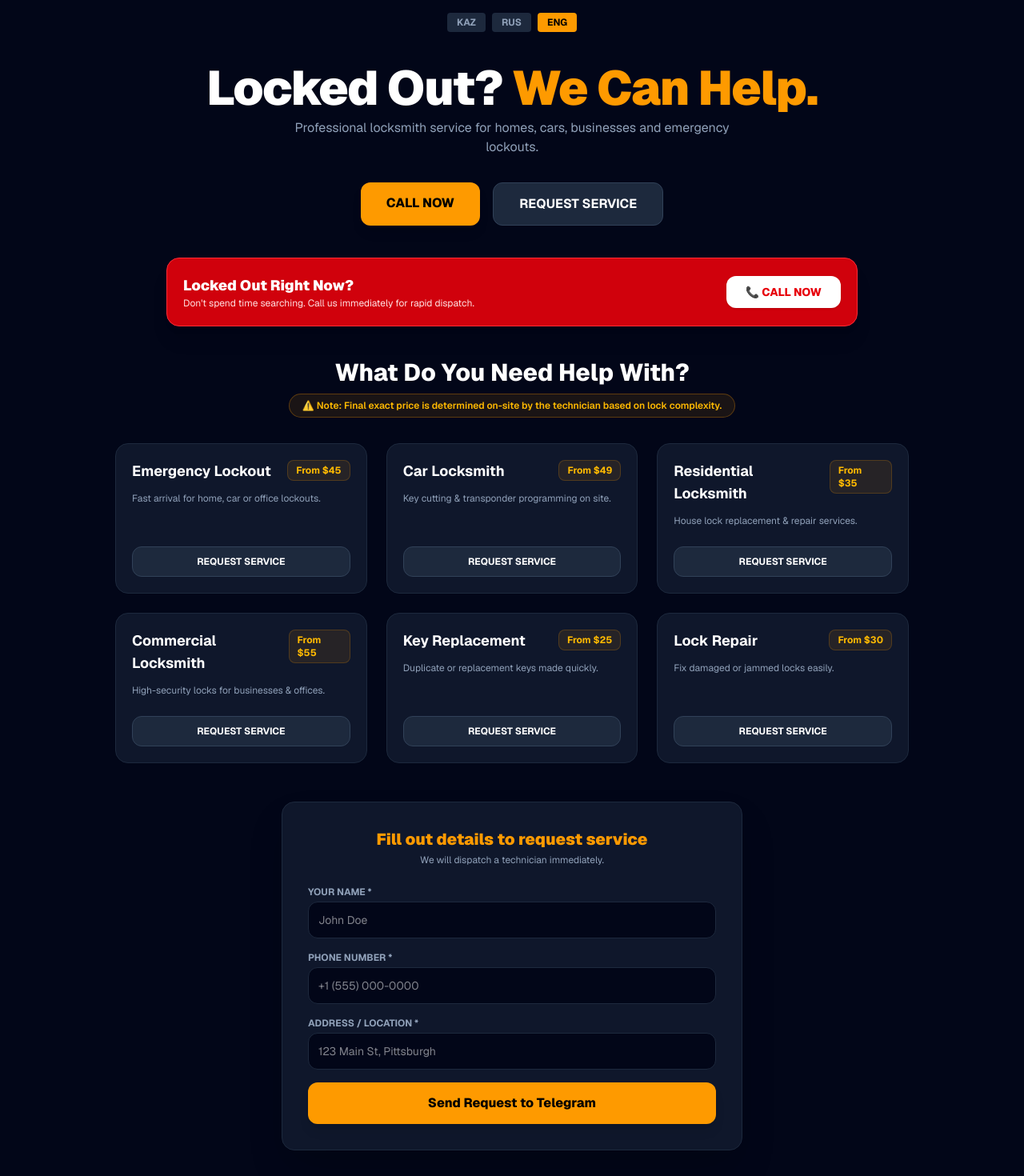
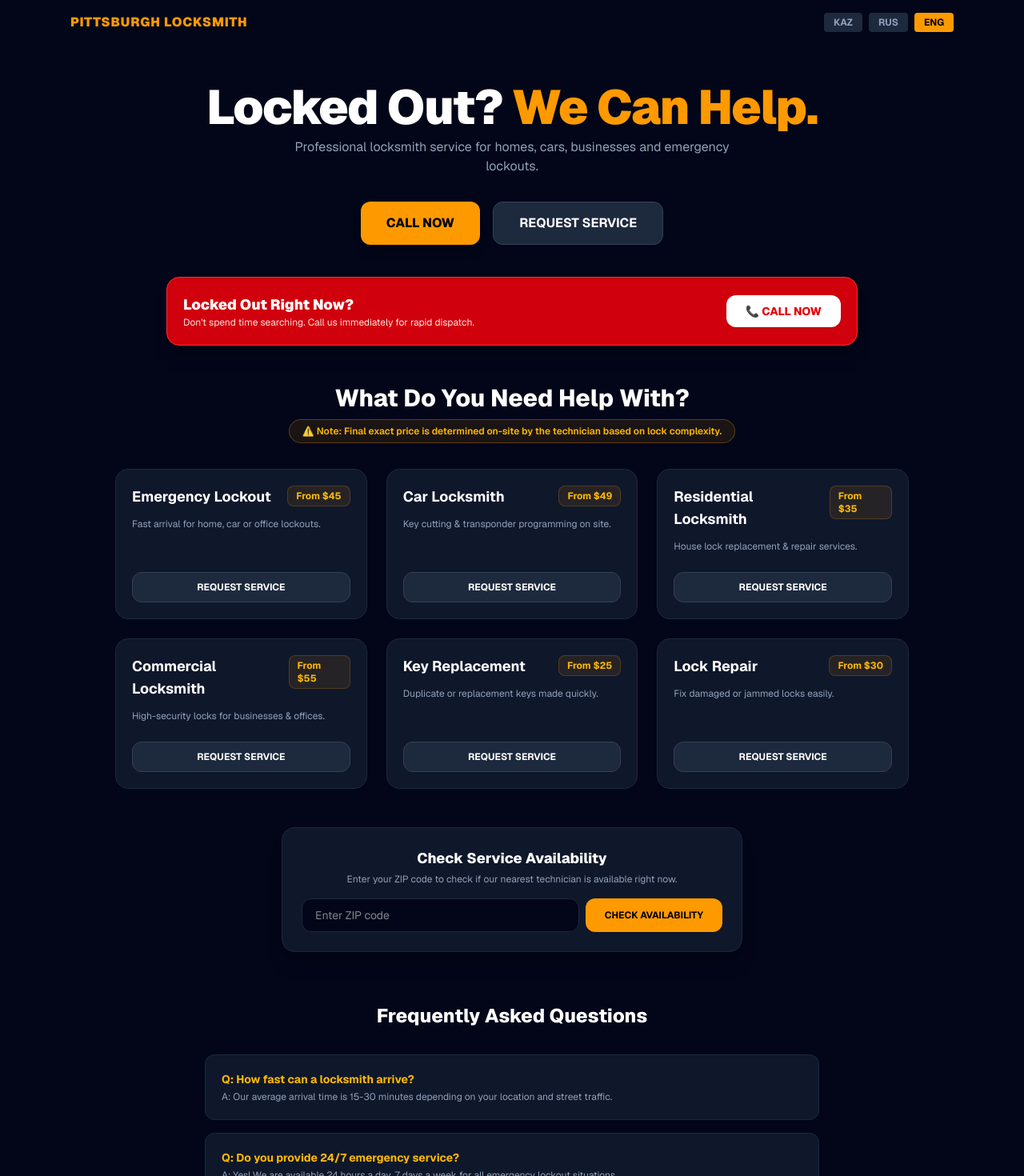
Before and after one commit to bagdatabishev-alt/pittsburgh-locksmith, a Next.js app: page / in a window 1280 px wide. Shown: the top 1470 px of the page at 80% size. Built offline with nearby package versions, Linux system fonts and the light colour scheme.

Commit message:
Restore original modal design with FAQ and multilingual support

```diff
--- a/app/page.tsx
+++ b/app/page.tsx
@@ -4,12 +4,20 @@ import { useState } from 'react';
 
 export default function Home() {
   const [lang, setLang] = useState<'KAZ' | 'RUS' | 'ENG'>('ENG');
-  const [selectedService, setSelectedService] = useState<string | null>(null);
+  const [modalType, setModalType] = useState<'contact' | 'request' | null>(null);
+  const [selectedService, setSelectedService] = useState('General Request');
+
+  // Form states
   const [name, setName] = useState('');
   const [phone, setPhone] = useState('');
   const [address, setAddress] = useState('');
+  const [note, setNote] = useState('');
   const [loading, setLoading] = useState(false);
   const [status, setStatus] = useState('');
+
+  // ZIP Code checker states
+  const [zipCode, setZipCode] = useState('');
+  const [zipStatus, setZipStatus] = useState<string | null>(null);
 
   const t = {
     ENG: {
@@ -22,13 +30,10 @@ export default function Home() {
       bannerDesc: "Don't spend time searching. Call us immediately for rapid dispatch.",
       whatNeeded: "What Do You Need Help With?",
       note: "Note: Final exact price is determined on-site by the technician based on lock complexity.",
-      formTitle: "Fill out details to request service",
-      formSub: "We will dispatch a technician immediately.",
-      yourName: "Your Name *",
-      phoneNum: "Phone Number *",
-      addressLoc: "Address / Location *",
-      sendBtn: "Send Request to Telegram",
-      sending: "Sending Request...",
+      zipTitle: "Check Service Availability",
+      zipSub: "Enter your ZIP code to check if our nearest technician is available right now.",
+      zipBtn: "CHECK AVAILABILITY",
+      faqTitle: "Frequently Asked Questions",
       services: [
         { title: 'Emergency Lockout', desc: 'Fast arrival for home, car or office lockouts.', price: 'From $45' },
         { title: 'Car Locksmith', desc: 'Key cutting & transponder programming on site.', price: 'From $49' },
@@ -36,6 +41,11 @@ export default function Home() {
         { title: 'Commercial Locksmith', desc: 'High-security locks for businesses & offices.', price: 'From $55' },
         { title: 'Key Replacement', desc: 'Duplicate or replacement keys made quickly.', price: 'From $25' },
         { title: 'Lock Repair', desc: 'Fix damaged or jammed locks easily.', price: 'From $30' }
+      ],
+      faqs: [
+        { q: "How fast can a locksmith arrive?", a: "Our average arrival time is 15-30 minutes depending on your location and street traffic." },
+        { q: "Do you provide 24/7 emergency service?", a: "Yes! We are available 24 hours a day, 7 days a week for all emergency lockout situations." },
+        { q: "Can you unlock high-security car locks?", a: "Absolutely! Our technicians are equipped with modern tools to handle almost all car models." }
       ]
     },
     RUS: {
@@ -48,13 +58,10 @@ export default function Home() {
       bannerDesc: "Не тратьте время на поиски. Позвоните нам для срочного выезда.",
       whatNeeded: "Какая помощь вам нужна?",
       note: "Примечание: Точная цена определяется мастером на месте в зависимости от сложности.",
-      formTitle: "Заполните данные для заказа",
-      formSub: "Мы отправим мастера немедленно.",
-      yourName: "Ваше Имя *",
-      phoneNum: "Номер Телефона *",
-      addressLoc: "Адрес / Местоположение *",
-      sendBtn: "Отправить запрос в Telegram",
-      sending: "Отправка...",
+      zipTitle: "Проверить доступность сервиса",
+      zipSub: "Введите свой ZIP код, чтобы проверить доступность мастера рядом с вами.",
+      zipBtn: "ПРОВЕРИТЬ",
+      faqTitle: "Часто задаваемые вопросы",
       services: [
         { title: 'Emergency Lockout', desc: 'Быстрый выезд при блокировке дома, авто или офиса.', price: 'От $45' },
         { title: 'Car Locksmith', desc: 'Нарезка ключей и программирование на месте.', price: 'От $49' },
@@ -62,50 +69,61 @@ export default function Home() {
         { title: 'Commercial Locksmith', desc: 'Замки повышенной безопасности для бизнеса.', price: 'От $55' },
         { title: 'Key Replacement', desc: 'Дубликаты или замена ключей.', price: 'От $25' },
         { title: 'Lock Repair', desc: 'Ремонт поврежденных или заклинивших замков.', price: 'От $30' }
+      ],
+      faqs: [
+        { q: "Как быстро приезжает мастер?", a: "Среднее время прибытия составляет 15-30 минут в зависимости от вашего местоположения." },
+        { q: "Работаете ли вы 24/7?", a: "Да! Мы доступны 24 часа в сутки, 7 дней в неделю для любых экстренных вызовов." },
+        { q: "Можете ли вы открыть современные авто?", a: "Конечно! Наши специалисты оснащены современным оборудованием для любых машин." }
       ]
     },
     KAZ: {
-      title1: "Құлыптаулы ма?",
+      title1: "Есікті аша алмай тұрсыз ба?",
       title2: "Біз көмектесеміз.",
-      subtitle: "Үйлерге, көліктерге, бизнеске және шұғал жағдайларға арналған кәсіби ұста қызметі.",
+      subtitle: "Үйге, көлікке, бизнеске арналған кәсіби құлып және кілт қызметтері.",
       callNow: "ҚОҢЫРАУ ШАЛУ",
-      reqService: "ҚЫЗМЕТ СҰРАУ",
-      bannerTitle: "Қазір далада қалдыңыз ба?",
-      bannerDesc: "Уақыт жоғалтпаңыз. Жедел көмек үшін бізге бірден қоңырау шалыңыз.",
+      reqService: "ҚЫЗМЕТКЕ ТАПСЫРЫС БЕРУ",
+      bannerTitle: "Дәл қазір есікті аша алмай тұрсыз ба?",
+      bannerDesc: "Уақыт жоғалтпаңыз. Жедел түрде бізге хабарласыңыз.",
       whatNeeded: "Сізге қандай көмек керек?",
-      note: "Ескерту: Нақты бағаны мастер келген соң құлыптың күрделілігіне қарай анықтайды.",
-      formTitle: "Тапсырыс беру үшін мәліметтерді толтырыңыз",
-      formSub: "Біз бірден маэстерді жібереміз.",
-      yourName: "Аты-жөніңіз *",
-      phoneNum: "Телефон нөмірі *",
-      addressLoc: "Мекенжайыңыз *",
-      sendBtn: "Telegram-ға жіберу",
-      sending: "Жіберілуде...",
+      note: "Ескерту: Нақты бағаны маман келген соң құлыптың күрделілігіне қарай анықтайды.",
+      zipTitle: "Қызметтің қолжетімділігін тексеру",
+      zipSub: "Жақыныңызда маманның бар-жоғын білу үшін ZIP кодыңызды енгізіңіз.",
+      zipBtn: "ТЕКСЕРУ",
+      faqTitle: "Жиі қойылатын сұрақтар",
       services: [
-        { title: 'Emergency Lockout', desc: 'Үй, көлік немесе офис есіктерін ашуға шұғыл келу.', price: '$45 бастап' },
-        { title: 'Car Locksmith', desc: 'Көлік кілтін жасау және бағдарламалау.', price: '$49 бастап' },
-        { title: 'Residential Locksmith', desc: 'Үй құлыптарын ауыстыру және жөндеу.', price: '$35 бастап' },
-        { title: 'Commercial Locksmith', desc: 'Бизнес пен кеңселерге арналған қауіпсіздік құлыптары.', price: '$55 бастап' },
-        { title: 'Key Replacement', desc: 'Кілттердің көшірмесін жасау.', price: '$25 бастап' },
-        { title: 'Lock Repair', desc: 'Сынған немесе істемейтін құлыптарды жөндеу.', price: '$30 бастап' }
+        { title: 'Emergency Lockout', desc: 'Үй, көлік немесе кеңсе есіктерін ашуға шұғыл келу.', price: 'Бастап $45' },
+        { title: 'Car Locksmith', desc: 'Көлік кілтін кесу және бағдарламалау.', price: 'Бастап $49' },
+        { title: 'Residential Locksmith', desc: 'Үй құлыптарын ауыстыру және жөндеу қызметтері.', price: 'Бастап $35' },
+        { title: 'Commercial Locksmith', desc: 'Бизнес пен кеңселерге арналған сенімді құлыптар.', price: 'Бастап $55' },
+        { title: 'Key Replacement', desc: 'Кілттердің көшірмесін тез арада жасау.', price: 'Бастап $25' },
+        { title: 'Lock Repair', desc: 'Сынған немесе істемейтін құлыптарды жөндеу.', price: 'Бастап $30' }
+      ],
+      faqs: [
+        { q: "Маман қанша уақытта келеді?", a: "Орташа келу уақыты орналасқан жеріңізге байланысты 15-30 минутты құрайды." },
+        { q: "Тәулік бойы (24/7) жұмыс істейсіз бе?", a: "Иә! Біз барлық шұғыл жағдайлар үшін аптасына 7 күн, тәулік бойы жұмыс істейміз." },
+        { q: "Күрделі көлік құлыптарын аша аласыз ба?", a: "Әрине! Біздің мамандар заманауи құралдармен жабдықталған." }
       ]
     }
   };
 
   const currentT = t[lang];
 
-  const handleRequestService = (serviceName: string) => {
+  const handleOpenRequest = (serviceName: string) => {
     setSelectedService(serviceName);
-    window.scrollTo({ top: document.body.scrollHeight, behavior: 'smooth' });
+    setModalType('request');
   };
 
-  const handleSubmit = async (e: React.FormEvent) => {
+  const handleCheckZip = (e: React.FormEvent) => {
     e.preventDefault();
-    if (!selectedService) {
-      setStatus('⚠️ Please select a service first.');
-      return;
+    if (zipCode.length >= 5) {
+      setZipStatus(`✅ We serve your area! Average technician arrival time is 15-30 minutes.`);
+    } else {
+      setZipStatus(`❌ Please enter a valid 5-digit ZIP code.`);
     }
+  };
 
+  const handleSubmitOrder = async (e: React.FormEvent) => {
+    e.preventDefault();
     setLoading(true);
     setStatus('');
 
@@ -115,18 +133,19 @@ export default function Home() {
         headers: { 'Content-Type': 'application/json' },
         body: JSON.stringify({
           type: 'NEW_ORDER',
-          data: { name, phone, service: selectedService, address }
+          data: { name, phone, service: selectedService, address, note }
         })
       });
 
       if (res.ok) {
-        setStatus('✅ Successfully sent!');
+        setStatus('✅ Request sent successfully!');
         setName('');
         setPhone('');
         setAddress('');
-        setSelectedService(null);
+        setNote('');
+        setTimeout(() => setModalType(null), 2000);
       } else {
-        setStatus('❌ Failed to send.');
+        setStatus('❌ Failed to send request.');
       }
     } catch (err) {
       setStatus('❌ Connection error.');
@@ -137,8 +156,10 @@ export default function Home() {
 
   return (
     <main className="min-h-screen bg-slate-950 text-white font-sans selection:bg-amber-500 selection:text-black">
-      {/* Language Switcher Bar */}
-      <div className="flex justify-center pt-4 gap-2">
+      {/* Top Bar with Language Switcher */}
+      <header className="flex justify-between items-center px-6 py-4 max-w-6xl mx-auto">
+        <span className="font-black text-amber-500 tracking-wider">PITTSBURGH LOCKSMITH</span>
+        <div className="flex gap-2">
           {(['KAZ', 'RUS', 'ENG'] as const).map((l) => (
             <button
               key={l}
@@ -151,9 +172,10 @@ export default function Home() {
             </button>
           ))}
         </div>
+      </header>
 
       {/* Hero Section */}
-      <section className="py-10 px-4 text-center max-w-4xl mx-auto">
+      <section className="py-12 px-4 text-center max-w-4xl mx-auto">
         <h1 className="text-4xl md:text-6xl font-black tracking-tight mb-2">
           {currentT.title1} <span className="text-amber-500">{currentT.title2}</span>
         </h1>
@@ -162,18 +184,18 @@ export default function Home() {
         </p>
 
         <div className="flex flex-wrap justify-center gap-4 mb-10">
-          <a
-            href="tel:+19173496532"
+          <button
+            onClick={() => setModalType('contact')}
             className="bg-amber-500 hover:bg-amber-600 text-black font-extrabold px-8 py-3.5 rounded-xl shadow-lg transition"
           >
             {currentT.callNow}
-          </a>
-          <a
-            href="#services"
+          </button>
+          <button
+            onClick={() => handleOpenRequest('General Request')}
             className="bg-slate-800 hover:bg-slate-700 text-white font-bold px-8 py-3.5 rounded-xl border border-slate-700 transition"
           >
             {currentT.reqService}
-          </a>
+          </button>
         </div>
 
         {/* Urgent Red Banner */}
@@ -182,17 +204,17 @@ export default function Home() {
             <h3 className="font-black text-lg">{currentT.bannerTitle}</h3>
             <p className="text-xs text-red-100">{currentT.bannerDesc}</p>
           </div>
-          <a
-            href="tel:+19173496532"
+          <button
+            onClick={() => setModalType('contact')}
             className="bg-white hover:bg-slate-100 text-red-600 font-extrabold px-6 py-2.5 rounded-xl text-sm shadow transition shrink-0"
           >
             📞 {currentT.callNow}
-          </a>
+          </button>
         </div>
       </section>
 
       {/* Services Grid */}
-      <section id="services" className="max-w-5xl mx-auto px-4 pb-16">
+      <section className="max-w-5xl mx-auto px-4 pb-16">
         <div className="text-center mb-8">
           <h2 className="text-2xl md:text-3xl font-extrabold mb-2">{currentT.whatNeeded}</h2>
           <div className="inline-block bg-amber-500/10 border border-amber-500/30 px-4 py-1.5 rounded-full text-amber-400 text-xs font-semibold">
@@ -213,7 +235,7 @@ export default function Home() {
                 <p className="text-slate-400 text-xs mb-6">{s.desc}</p>
               </div>
               <button
-                onClick={() => handleRequestService(s.title)}
+                onClick={() => handleOpenRequest(s.title)}
                 className="w-full bg-slate-800 hover:bg-amber-500 hover:text-black font-bold text-xs py-2.5 rounded-xl border border-slate-700 transition"
               >
                 {currentT.reqService}
@@ -222,16 +244,91 @@ export default function Home() {
           ))}
         </div>
 
-        {/* Request Form Section */}
-        <div className="mt-12 bg-slate-900 border border-slate-800 rounded-2xl p-6 md:p-8 max-w-xl mx-auto shadow-2xl">
-          <h3 className="text-xl font-black text-amber-500 mb-1 text-center">
-            {selectedService ? `Selected: ${selectedService}` : currentT.formTitle}
-          </h3>
-          <p className="text-xs text-slate-400 text-center mb-6">{currentT.formSub}</p>
+        {/* ZIP Code Checker Box */}
+        <div className="mt-12 bg-slate-900 border border-slate-800 rounded-2xl p-6 max-w-xl mx-auto text-center shadow-xl">
+          <h3 className="text-lg font-extrabold mb-1">{currentT.zipTitle}</h3>
+          <p className="text-xs text-slate-400 mb-4">{currentT.zipSub}</p>
+          <form onSubmit={handleCheckZip} className="flex gap-2">
+            <input
+              type="text"
+              required
+              value={zipCode}
+              onChange={(e) => setZipCode(e.target.value)}
+              placeholder="Enter ZIP code"
+              className="flex-1 bg-slate-950 border border-slate-800 rounded-xl px-4 py-2.5 text-sm outline-none focus:border-amber-500"
+            />
+            <button
+              type="submit"
+              className="bg-amber-500 hover:bg-amber-600 text-black font-bold px-6 py-2.5 rounded-xl text-xs transition shrink-0"
+            >
+              {currentT.zipBtn}
+            </button>
+          </form>
+          {zipStatus && <p className="mt-3 text-xs font-bold text-green-400">{zipStatus}</p>}
+        </div>
 
-          <form onSubmit={handleSubmit} className="space-y-4">
+        {/* FAQ Section */}
+        <div className="mt-16 max-w-3xl mx-auto">
+          <h2 className="text-2xl font-extrabold text-center mb-8">{currentT.faqTitle}</h2>
+          <div className="space-y-4">
+            {currentT.faqs.map((faq, idx) => (
+              <div key={idx} className="bg-slate-900 border border-slate-800 rounded-xl p-5">
+                <h4 className="font-bold text-sm text-amber-400 mb-1">Q: {faq.q}</h4>
+                <p className="text-xs text-slate-400">A: {faq.a}</p>
+              </div>
+            ))}
+          </div>
+        </div>
+      </section>
+
+      {/* MODAL 1: Contact Options */}
+      {modalType === 'contact' && (
+        <div className="fixed inset-0 bg-black/80 flex items-center justify-center p-4 z-50">
+          <div className="bg-slate-900 border border-slate-800 rounded-2xl p-6 max-w-sm w-full relative shadow-2xl text-center">
+            <button
+              onClick={() => setModalType(null)}
+              className="absolute top-4 right-4 text-slate-400 hover:text-white font-bold"
+            >
+              ✕
+            </button>
+            <h3 className="text-lg font-black mb-1">How to Contact Us?</h3>
+            <p className="text-amber-500 font-extrabold text-lg mb-6">+1 (917) 349-6532</p>
+            <div className="space-y-3">
+              <a
+                href="tel:+19173496532"
+                className="block w-full bg-green-600 hover:bg-green-700 text-white font-extrabold py-3 rounded-xl transition text-sm shadow"
+              >
+                📞 Call Phone
+              </a>
+              <a
+                href="https://wa.me/19173496532"
+                target="_blank"
+                rel="noopener noreferrer"
+                className="block w-full bg-emerald-500 hover:bg-emerald-600 text-black font-extrabold py-3 rounded-xl transition text-sm shadow"
+              >
+                💬 Open WhatsApp
+              </a>
+            </div>
+          </div>
+        </div>
+      )}
+
+      {/* MODAL 2: Request Service Form */}
+      {modalType === 'request' && (
+        <div className="fixed inset-0 bg-black/80 flex items-center justify-center p-4 z-50">
+          <div className="bg-slate-900 border border-slate-800 rounded-2xl p-6 max-w-md w-full relative shadow-2xl max-h-[90vh] overflow-y-auto">
+            <button
+              onClick={() => setModalType(null)}
+              className="absolute top-4 right-4 text-slate-400 hover:text-white font-bold"
+            >
+              ✕
+            </button>
+            <h3 className="text-xl font-black text-amber-500 mb-1">Request Service</h3>
+            <p className="text-xs text-slate-400 mb-4">Service: <span className="text-white font-bold">{selectedService}</span></p>
+
+            <form onSubmit={handleSubmitOrder} className="space-y-3">
               <div>
-              <label className="text-xs font-bold uppercase text-slate-400 block mb-1">{currentT.yourName}</label>
+                <label className="text-xs font-bold uppercase text-slate-400 block mb-1">Your Name *</label>
                 <input
                   type="text"
                   required
@@ -242,7 +339,7 @@ export default function Home() {
                 />
               </div>
               <div>
-              <label className="text-xs font-bold uppercase text-slate-400 block mb-1">{currentT.phoneNum}</label>
+                <label className="text-xs font-bold uppercase text-slate-400 block mb-1">Phone Number *</label>
                 <input
                   type="text"
                   required
@@ -253,29 +350,40 @@ export default function Home() {
                 />
               </div>
               <div>
-              <label className="text-xs font-bold uppercase text-slate-400 block mb-1">{currentT.addressLoc}</label>
+                <label className="text-xs font-bold uppercase text-slate-400 block mb-1">Address / Location *</label>
                 <input
                   type="text"
                   required
                   value={address}
                   onChange={(e) => setAddress(e.target.value)}
-                placeholder="123 Main St, Pittsburgh"
+                  placeholder="Street name or ZIP"
                   className="w-full bg-slate-950 border border-slate-800 rounded-xl p-3 text-sm outline-none focus:border-amber-500"
+                />
+              </div>
+              <div>
+                <label className="text-xs font-bold uppercase text-slate-400 block mb-1">Note (Optional)</label>
+                <textarea
+                  value={note}
+                  onChange={(e) => setNote(e.target.value)}
+                  placeholder="Locked out of car, jammed lock, etc..."
+                  rows={2}
+                  className="w-full bg-slate-950 border border-slate-800 rounded-xl p-3 text-sm outline-none focus:border-amber-500 resize-none"
                 />
               </div>
 
               <button
                 type="submit"
                 disabled={loading}
-              className="w-full bg-amber-500 hover:bg-amber-600 text-black font-extrabold py-3.5 rounded-xl transition shadow-lg"
+                className="w-full bg-amber-500 hover:bg-amber-600 text-black font-extrabold py-3.5 rounded-xl transition shadow-lg mt-2"
               >
-              {loading ? currentT.sending : currentT.sendBtn}
+                {loading ? 'Sending...' : 'SUBMIT REQUEST'}
               </button>
             </form>
 
-          {status && <p className="mt-4 text-center text-sm font-bold">{status}</p>}
+            {status && <p className="mt-3 text-center text-xs font-bold">{status}</p>}
           </div>
-      </section>
+        </div>
+      )}
     </main>
   );
 }
```
Also changed, not shown: 1 other file (tests, documents, lock files or other folders). Lines whose indentation alone changed are shown as unchanged.
